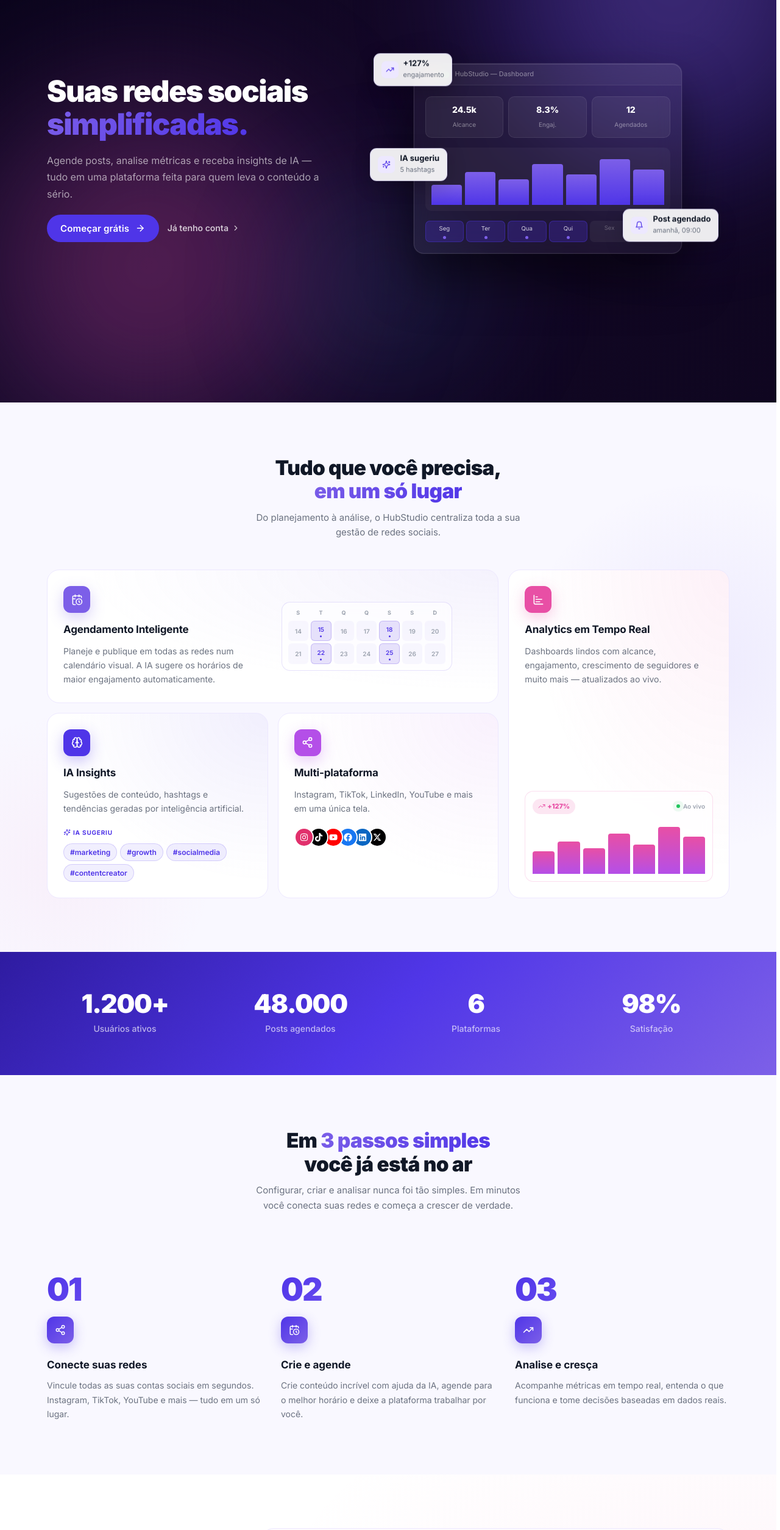
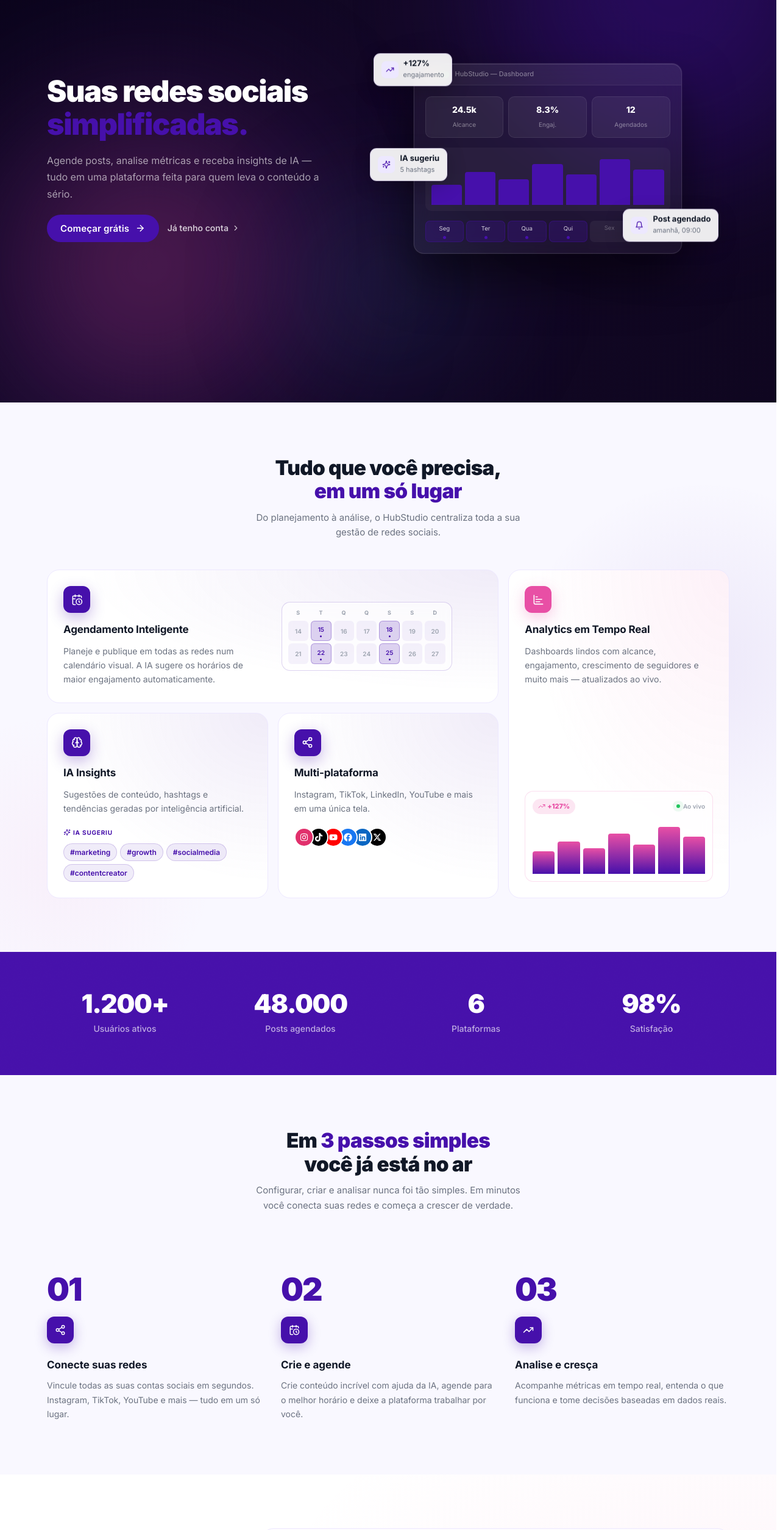
Before and after one commit to brenosemfreio/tcc, a React (Vite) app: page / in a window 1280 px wide. Shown: the part 140-2649 px from the top of the page at 61% size. Built offline with nearby package versions, Linux system fonts and the light colour scheme; no server answers.

Commit message:
chore: auto sync [Claude]

```diff
--- a/src/pages/Landing/Landing.css
+++ b/src/pages/Landing/Landing.css
@@ -13,10 +13,13 @@
   --color-border-light: #F3F4F6;
   --color-card-bg: #FFFFFF;
   --color-sidebar-bg: #FFFFFF;
+  /* TESTE: roxo fixo #4610ab na landing (reverter com git checkout deste arquivo) */
+  --color-primary: #4610ab;
+  --color-primary-hover: #4610ab;
   --color-primary-light: #EDE8FF;
-  --color-primary-muted: rgba(79, 53, 232, 0.12);
+  --color-primary-muted: rgba(70, 16, 171, 0.12);
   --shadow-card: 0 1px 4px rgba(0, 0, 0, 0.06), 0 4px 16px rgba(0, 0, 0, 0.04);
-  --shadow-card-hover: 0 4px 12px rgba(79, 53, 232, 0.12), 0 8px 32px rgba(0, 0, 0, 0.08);
+  --shadow-card-hover: 0 4px 12px rgba(70, 16, 171, 0.12), 0 8px 32px rgba(0, 0, 0, 0.08);
   overflow-x: hidden;
   color: var(--color-text);
   background: var(--color-bg);
@@ -73,14 +76,14 @@
 
 /* ── Utilitários ─────────────────────────────────────────── */
 .l-hero__highlight {
-  background: linear-gradient(135deg, #7C5FE8 0%, #4F35E8 100%);
+  background: linear-gradient(135deg, #4610ab 0%, #4610ab 100%);
   -webkit-background-clip: text;
   -webkit-text-fill-color: transparent;
   background-clip: text;
 }
 
 .l-gradient-text {
-  background: linear-gradient(135deg, #7C5FE8 0%, #4F35E8 100%);
+  background: linear-gradient(135deg, #4610ab 0%, #4610ab 100%);
   -webkit-background-clip: text;
   -webkit-text-fill-color: transparent;
   background-clip: text;
@@ -105,9 +108,9 @@
 }
 
 .l-badge--primary {
-  background: rgba(79, 53, 232, 0.1);
-  border: 1px solid rgba(79, 53, 232, 0.25);
-  color: #4F35E8;
+  background: rgba(70, 16, 171, 0.1);
+  border: 1px solid rgba(70, 16, 171, 0.25);
+  color: #4610ab;
 }
 
 .l-section-head {
@@ -165,7 +168,7 @@
 .l-blob--1 {
   width: 700px;
   height: 700px;
-  background: radial-gradient(circle, rgba(124, 95, 232, 0.5) 0%, rgba(79, 53, 232, 0.2) 70%);
+  background: radial-gradient(circle, rgba(70, 16, 171, 0.5) 0%, rgba(70, 16, 171, 0.2) 70%);
   top: -200px;
   right: -150px;
   animation: blobDrift1 10s ease-in-out infinite;
@@ -174,7 +177,7 @@
 .l-blob--2 {
   width: 550px;
   height: 550px;
-  background: radial-gradient(circle, rgba(232, 79, 165, 0.4) 0%, rgba(180, 79, 232, 0.15) 70%);
+  background: radial-gradient(circle, rgba(232, 79, 165, 0.4) 0%, rgba(70, 16, 171, 0.15) 70%);
   bottom: -100px;
   left: -100px;
   animation: blobDrift2 13s ease-in-out infinite;
@@ -183,7 +186,7 @@
 .l-blob--3 {
   width: 400px;
   height: 400px;
-  background: radial-gradient(circle, rgba(79, 206, 232, 0.2) 0%, rgba(79, 53, 232, 0.1) 70%);
+  background: radial-gradient(circle, rgba(79, 206, 232, 0.2) 0%, rgba(70, 16, 171, 0.1) 70%);
   top: 50%;
   left: 35%;
   animation: blobDrift3 8s ease-in-out infinite;
@@ -356,7 +359,7 @@
 .l-mockup__bar-item {
   flex: 1;
   height: var(--h);
-  background: linear-gradient(180deg, #7C5FE8, #4F35E8);
+  background: linear-gradient(180deg, #4610ab, #4610ab);
   border-radius: 4px 4px 0 0;
   transform-origin: bottom;
 }
@@ -377,8 +380,8 @@
 }
 
 .l-mockup__day.has-post {
-  background: rgba(79, 53, 232, 0.25);
-  border: 1px solid rgba(79, 53, 232, 0.4);
+  background: rgba(70, 16, 171, 0.25);
+  border: 1px solid rgba(70, 16, 171, 0.4);
   color: rgba(255, 255, 255, 0.8);
 }
 
@@ -386,7 +389,7 @@
   width: 5px;
   height: 5px;
   border-radius: 50%;
-  background: #7C5FE8;
+  background: #4610ab;
   margin: 4px auto 0;
 }
 
@@ -395,7 +398,7 @@
   position: absolute;
   background: rgba(255, 255, 255, 0.92);
   backdrop-filter: blur(12px);
-  border: 1px solid rgba(79, 53, 232, 0.12);
+  border: 1px solid rgba(70, 16, 171, 0.12);
   border-radius: 14px;
   padding: 10px 14px;
   display: flex;
@@ -426,7 +429,7 @@
   display: flex;
   align-items: center;
   justify-content: center;
-  color: #4F35E8;
+  color: #4610ab;
   font-size: 1rem;
   flex-shrink: 0;
 }
@@ -465,7 +468,7 @@
 .l-marquee {
   overflow: hidden;
   position: relative;
-  background: linear-gradient(135deg, #2D1AA0 0%, #4F35E8 50%, #7C5FE8 100%);
+  background: linear-gradient(135deg, #4610ab 0%, #4610ab 50%, #4610ab 100%);
   padding: 44px 0;
   display: flex;
   flex-direction: column;
@@ -580,7 +583,7 @@
   height: 720px;
   top: 8%;
   right: -240px;
-  background: radial-gradient(circle, rgba(79, 53, 232, 0.07), transparent 60%);
+  background: radial-gradient(circle, rgba(70, 16, 171, 0.07), transparent 60%);
 }
 .l-features::after {
   width: 600px;
@@ -616,7 +619,7 @@
 }
 
 .l-bento__card:hover {
-  box-shadow: 0 30px 80px rgba(79, 53, 232, 0.12);
+  box-shadow: 0 30px 80px rgba(70, 16, 171, 0.12);
   border-color: color-mix(in srgb, var(--accent) 35%, transparent);
 }
 
@@ -667,7 +670,7 @@
   width: 52px;
   height: 52px;
   border-radius: 14px;
-  background: var(--accent, #4F35E8);
+  background: var(--accent, #4610ab);
   display: flex;
   align-items: center;
   justify-content: center;
@@ -706,7 +709,7 @@
 /* ── Calendar preview (wide) ── */
 .l-bento__preview--calendar {
   background: rgba(255, 255, 255, 0.6);
-  border: 1px solid rgba(124, 95, 232, 0.18);
+  border: 1px solid rgba(70, 16, 171, 0.18);
   border-radius: 14px;
   padding: 12px;
   backdrop-filter: blur(8px);
@@ -743,23 +746,23 @@
   font-size: 0.625rem;
   font-weight: 600;
   color: var(--color-text-muted);
-  background: rgba(124, 95, 232, 0.05);
+  background: rgba(70, 16, 171, 0.05);
   border-radius: 6px;
   border: 1px solid transparent;
   transition: transform 280ms ease;
 }
 
 .l-fp-cal__cell--post {
-  background: rgba(124, 95, 232, 0.18);
-  color: #4F35E8;
-  border-color: rgba(124, 95, 232, 0.3);
+  background: rgba(70, 16, 171, 0.18);
+  color: #4610ab;
+  border-color: rgba(70, 16, 171, 0.3);
 }
 
 .l-fp-cal__dot {
   width: 3px;
   height: 3px;
   border-radius: 50%;
-  background: #4F35E8;
+  background: #4610ab;
 }
 
 .l-bento__card:hover .l-fp-cal__cell--post {
@@ -841,7 +844,7 @@
 .l-fp-chart__bar {
   flex: 1;
   height: var(--h);
-  background: linear-gradient(180deg, #E84FA5, #B44FE8);
+  background: linear-gradient(180deg, #E84FA5, #4610ab);
   border-radius: 4px 4px 0 0;
   transform-origin: bottom;
   transition: transform 420ms cubic-bezier(0.4, 0, 0.2, 1);
@@ -865,7 +868,7 @@
   gap: 4px;
   font-size: 0.625rem;
   font-weight: 700;
-  color: #4F35E8;
+  color: #4610ab;
   letter-spacing: 0.08em;
   text-transform: uppercase;
 }
@@ -877,13 +880,13 @@
 }
 
 .l-fp-tag {
-  background: rgba(79, 53, 232, 0.08);
-  color: #4F35E8;
+  background: rgba(70, 16, 171, 0.08);
+  color: #4610ab;
   padding: 4px 10px;
   border-radius: 999px;
   font-size: 0.75rem;
   font-weight: 600;
-  border: 1px solid rgba(79, 53, 232, 0.18);
+  border: 1px solid rgba(70, 16, 171, 0.18);
   transition: transform 280ms ease, background 280ms ease;
 }
 
@@ -941,7 +944,7 @@
    ══════════════════════════════════════════════════════════ */
 .l-stats {
   position: relative;
-  background: linear-gradient(135deg, #2D1AA0 0%, #4F35E8 50%, #7C5FE8 100%);
+  background: linear-gradient(135deg, #4610ab 0%, #4610ab 50%, #4610ab 100%);
   padding: 80px 0;
   overflow: hidden;
 }
@@ -1017,12 +1020,12 @@
   align-items: center;
   gap: 7px;
   padding: 10px 20px;
-  background: rgba(79, 53, 232, 0.07);
-  border: 1px solid rgba(79, 53, 232, 0.18);
+  background: rgba(70, 16, 171, 0.07);
+  border: 1px solid rgba(70, 16, 171, 0.18);
   border-radius: var(--radius-full);
   font-size: 0.875rem;
   font-weight: 500;
-  color: #4F35E8;
+  color: #4610ab;
 }
 
 .l-steps__grid {
@@ -1045,7 +1048,7 @@
 .l-step__num {
   font-size: 4.5rem;
   font-weight: 900;
-  background: linear-gradient(135deg, #4F35E8 0%, #9B7BFF 100%);
+  background: linear-gradient(135deg, #4610ab 0%, #4610ab 100%);
   -webkit-background-clip: text;
   -webkit-text-fill-color: transparent;
   background-clip: text;
@@ -1057,7 +1060,7 @@
 .l-step__icon {
   width: 52px;
   height: 52px;
-  background: linear-gradient(135deg, #4F35E8, #7C5FE8);
+  background: linear-gradient(135deg, #4610ab, #4610ab);
   border-radius: 14px;
   display: flex;
   align-items: center;
@@ -1065,7 +1068,7 @@
   color: #fff;
   font-size: 1.375rem;
   margin-bottom: 28px;
-  box-shadow: 0 6px 20px rgba(79, 53, 232, 0.3);
+  box-shadow: 0 6px 20px rgba(70, 16, 171, 0.3);
   position: relative;
   z-index: 1;
 }
@@ -1181,7 +1184,7 @@
   height: 640px;
   top: -120px;
   left: -240px;
-  background: radial-gradient(circle, rgba(79, 53, 232, 0.07), transparent 60%);
+  background: radial-gradient(circle, rgba(70, 16, 171, 0.07), transparent 60%);
 }
 .l-pricing::after {
   width: 540px;
@@ -1222,7 +1225,7 @@
 }
 
 .l-toggle__btn--on {
-  background: #4F35E8;
+  background: #4610ab;
 }
 
 .l-toggle__thumb {
@@ -1269,11 +1272,11 @@
 }
 
 .l-plan:hover {
-  box-shadow: 0 20px 60px rgba(79, 53, 232, 0.12);
+  box-shadow: 0 20px 60px rgba(70, 16, 171, 0.12);
 }
 
 .l-plan--highlight {
-  border: 2px solid #4F35E8;
+  border: 2px solid #4610ab;
   background: #fff;
   z-index: 2;
 }
@@ -1283,7 +1286,7 @@
   top: -18px;
   left: 50%;
   transform: translateX(-50%);
-  background: linear-gradient(135deg, #4F35E8, #7C5FE8);
+  background: linear-gradient(135deg, #4610ab, #4610ab);
   color: #fff;
   font-size: 0.8125rem;
   font-weight: 700;
@@ -1315,13 +1318,13 @@
 }
 
 .l-plan--highlight .l-plan__tagline {
-  color: #4F35E8;
+  color: #4610ab;
 }
 
 .l-plan__name {
   font-size: 1.125rem;
   font-weight: 700;
-  color: #4F35E8;
+  color: #4610ab;
 }
 
 .l-plan__price {
@@ -1374,7 +1377,7 @@
 }
 
 .l-plan__check {
-  color: #4F35E8;
+  color: #4610ab;
   font-size: 1rem;
   flex-shrink: 0;
 }
@@ -1462,13 +1465,13 @@
   font-weight: 600;
   color: var(--color-text);
   padding: 10px 14px;
-  background: rgba(79, 53, 232, 0.07);
-  border: 1px solid rgba(79, 53, 232, 0.15);
+  background: rgba(70, 16, 171, 0.07);
+  border: 1px solid rgba(70, 16, 171, 0.15);
   border-radius: 10px;
 }
 
 .l-plan__inherits svg {
-  color: #4F35E8;
+  color: #4610ab;
   font-size: 0.9375rem;
   flex-shrink: 0;
 }
@@ -1480,14 +1483,14 @@
   gap: 10px;
   margin-bottom: 32px;
   padding: 13px 28px;
-  background: linear-gradient(135deg, rgba(79, 53, 232, 0.08), rgba(124, 95, 232, 0.06));
-  border: 1px solid rgba(79, 53, 232, 0.22);
+  background: linear-gradient(135deg, rgba(70, 16, 171, 0.08), rgba(70, 16, 171, 0.06));
+  border: 1px solid rgba(70, 16, 171, 0.22);
   border-radius: 99px;
   width: fit-content;
   margin-inline: auto;
   font-size: 0.9375rem;
   font-weight: 600;
-  color: #4F35E8;
+  color: #4610ab;
 }
 
 /* Trust badges acima dos cards */
@@ -1510,7 +1513,7 @@
 }
 
 .l-pricing__trust svg {
-  color: #4F35E8;
+  color: #4610ab;
   font-size: 1.125rem;
   flex-shrink: 0;
 }
@@ -1536,7 +1539,7 @@
 .l-cta__glow--1 {
   width: 600px;
   height: 600px;
-  background: rgba(79, 53, 232, 0.35);
+  background: rgba(70, 16, 171, 0.35);
   top: -200px;
   left: -100px;
 }
@@ -1574,12 +1577,12 @@
 }
 
 .l-cta__btn {
-  box-shadow: 0 0 40px rgba(79, 53, 232, 0.5) !important;
+  box-shadow: 0 0 40px rgba(70, 16, 171, 0.5) !important;
   transition: box-shadow 300ms !important;
 }
 
 .l-cta__btn:hover {
-  box-shadow: 0 0 60px rgba(79, 53, 232, 0.7) !important;
+  box-shadow: 0 0 60px rgba(70, 16, 171, 0.7) !important;
 }
 
 /* ══════════════════════════════════════════════════════════
@@ -1596,7 +1599,7 @@
   position: absolute;
   inset: 0;
   background:
-    radial-gradient(ellipse at 10% 50%, rgba(79, 53, 232, 0.06) 0%, transparent 50%),
+    radial-gradient(ellipse at 10% 50%, rgba(70, 16, 171, 0.06) 0%, transparent 50%),
     radial-gradient(ellipse at 95% 25%, rgba(232, 79, 165, 0.05) 0%, transparent 45%);
   pointer-events: none;
 }
@@ -1650,13 +1653,13 @@
 }
 
 .l-faq__item:hover {
-  border-color: rgba(79, 53, 232, 0.28);
-  box-shadow: 0 4px 24px rgba(79, 53, 232, 0.07);
+  border-color: rgba(70, 16, 171, 0.28);
+  box-shadow: 0 4px 24px rgba(70, 16, 171, 0.07);
 }
 
 .l-faq__item--open {
-  border-color: rgba(79, 53, 232, 0.35);
-  box-shadow: 0 8px 36px rgba(79, 53, 232, 0.1);
+  border-color: rgba(70, 16, 171, 0.35);
+  box-shadow: 0 8px 36px rgba(70, 16, 171, 0.1);
 }
 
 .l-faq__q {
@@ -1677,8 +1680,8 @@
   transition: color 200ms;
 }
 
-.l-faq__q:hover { color: #4F35E8; }
-.l-faq__item--open .l-faq__q { color: #4F35E8; }
+.l-faq__q:hover { color: #4610ab; }
+.l-faq__item--open .l-faq__q { color: #4610ab; }
 
 .l-faq__icon {
   display: flex;
@@ -1688,14 +1691,14 @@
   width: 32px;
   height: 32px;
   border-radius: 50%;
-  background: rgba(79, 53, 232, 0.08);
-  color: #4F35E8;
+  background: rgba(70, 16, 171, 0.08);
+  color: #4610ab;
   font-size: 1rem;
   transition: background 200ms ease, transform 320ms cubic-bezier(0.16, 1, 0.3, 1);
 }
 
 .l-faq__item--open .l-faq__icon {
-  background: rgba(79, 53, 232, 0.15);
+  background: rgba(70, 16, 171, 0.15);
   transform: rotate(45deg);
 }
 
@@ -1747,8 +1750,8 @@
   width: 38px;
   height: 38px;
   border-radius: 10px;
-  background: rgba(79, 53, 232, 0.08);
-  color: #4F35E8;
+  background: rgba(70, 16, 171, 0.08);
+  color: #4610ab;
   display: inline-flex;
   align-items: center;
   justify-content: center;
@@ -1759,7 +1762,7 @@
 
 .l-faq__item:hover .l-faq__q-icon,
 .l-faq__item--open .l-faq__q-icon {
-  background: rgba(79, 53, 232, 0.16);
+  background: rgba(70, 16, 171, 0.16);
   transform: scale(1.05);
 }
 
@@ -1774,8 +1777,8 @@
   padding: 28px 32px;
   border-radius: 20px;
   background:
-    linear-gradient(135deg, rgba(79, 53, 232, 0.08), rgba(232, 79, 165, 0.05));
-  border: 1px solid rgba(79, 53, 232, 0.22);
+    linear-gradient(135deg, rgba(70, 16, 171, 0.08), rgba(232, 79, 165, 0.05));
+  border: 1px solid rgba(70, 16, 171, 0.22);
   display: flex;
   align-items: center;
   gap: 20px;
@@ -1786,14 +1789,14 @@
   width: 52px;
   height: 52px;
   border-radius: 14px;
-  background: linear-gradient(135deg, #4F35E8, #7C5FE8);
+  background: linear-gradient(135deg, #4610ab, #4610ab);
   color: #fff;
   display: flex;
   align-items: center;
   justify-content: center;
   font-size: 1.25rem;
   flex-shrink: 0;
-  box-shadow: 0 8px 24px rgba(79, 53, 232, 0.3);
+  box-shadow: 0 8px 24px rgba(70, 16, 171, 0.3);
 }
 
 .l-faq__cta-text {
--- a/src/pages/Landing/data.js
+++ b/src/pages/Landing/data.js
@@ -7,7 +7,7 @@ export const FEATURES = [
   {
     slot: 'wide',
     icon: LuCalendarClock,
-    color: '#7C5FE8',
+    color: '#4610ab',
     preview: 'calendar',
     title: 'Agendamento Inteligente',
     desc: 'Planeje e publique em todas as redes num calendário visual. A IA sugere os horários de maior engajamento automaticamente.',
@@ -23,7 +23,7 @@ export const FEATURES = [
   {
     slot: 'sm',
     icon: LuBrain,
-    color: '#4F35E8',
+    color: '#4610ab',
     preview: 'hashtags',
     title: 'IA Insights',
     desc: 'Sugestões de conteúdo, hashtags e tendências geradas por inteligência artificial.',
@@ -31,7 +31,7 @@ export const FEATURES = [
   {
     slot: 'sm',
     icon: LuShare2,
-    color: '#B44FE8',
+    color: '#4610ab',
     preview: 'platforms',
     title: 'Multi-plataforma',
     desc: 'Instagram, TikTok, LinkedIn, YouTube e mais em uma única tela.',
```
